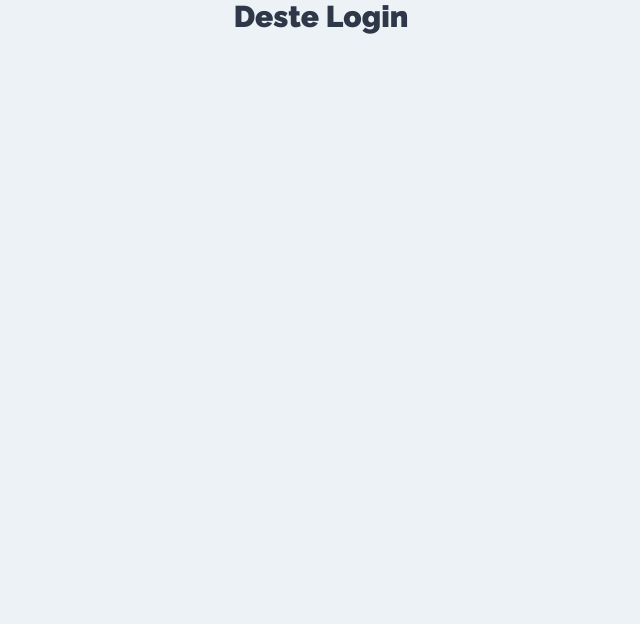
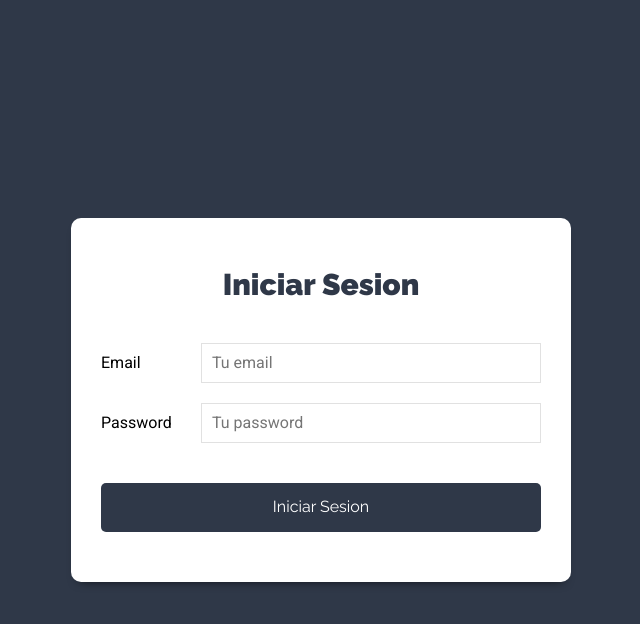
Before and after one commit to jimmy404/MERN-Client, a React (Create React App) app: page / in a window 1280 px wide. Shown: the top 624 px of the page, without its empty margins (319-959 px from the left). Built offline with nearby package versions, Linux system fonts and the light colour scheme.

Commit message:
Adding login code - form&divs - Login.js

```diff
--- a/src/components/auth/Login.js
+++ b/src/components/auth/Login.js
@@ -1,8 +1,47 @@
 import React from 'react';
 
 const Login = () => {
+
+    const onChange = () => {
+
+    }
+
     return (
-        <h1>Deste Login</h1>
+        <div className="form-usuario">
+            <div className="contenedor-form sombra-dark">
+                <h1>Iniciar Sesion</h1>
+                <form>
+                    <div className="campo-form">
+                        <label htmlFor="email">Email</label>
+                        <input
+                            type="email"
+                            id="email"
+                            name="email"
+                            placeholder="Tu email"
+                            onChange={onChange}
+                        />
+                    </div>
+
+                    <div className="campo-form">
+                        <label htmlFor="password">Password</label>
+                        <input
+                            type="password"
+                            id="password"
+                            name="password"
+                            placeholder="Tu password"
+                            onChange={onChange}
+                        />
+                    </div>
+                    <div className="campo-form">
+                        <input
+                            type="submit"
+                            className="btn btn-primario btn-block"
+                            value="Iniciar Sesion"
+                        />
+                    </div>
+                </form>
+            </div>
+        </div>
     );
 }
 
```
